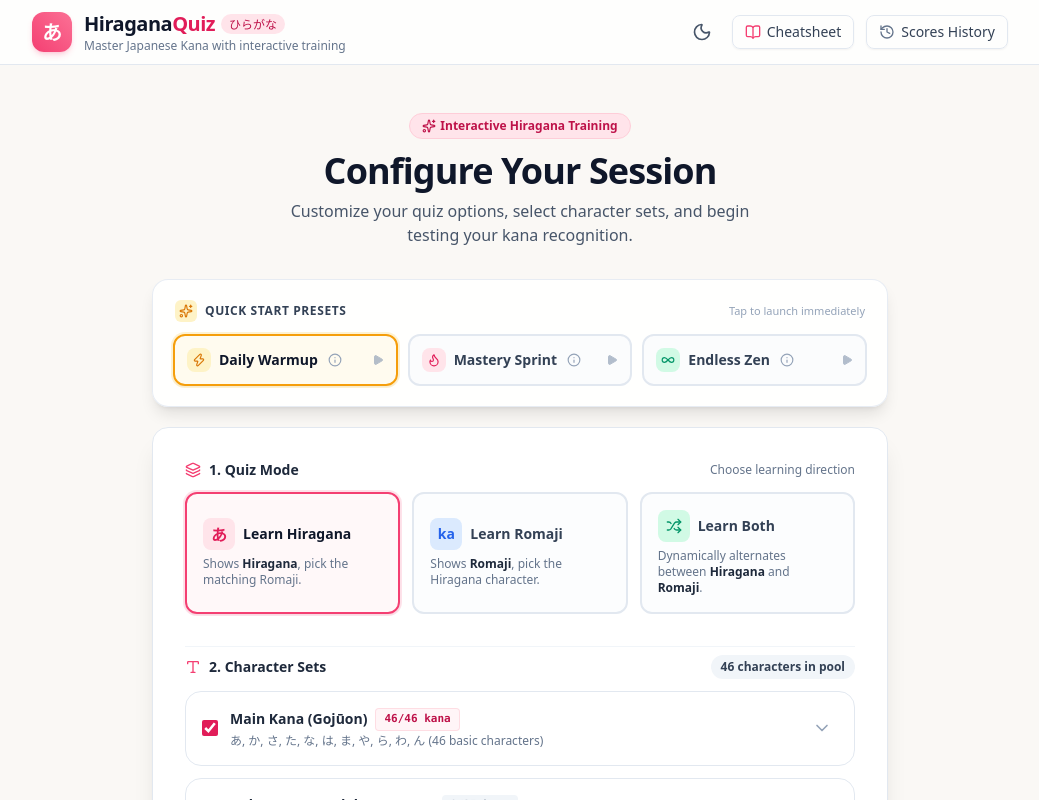
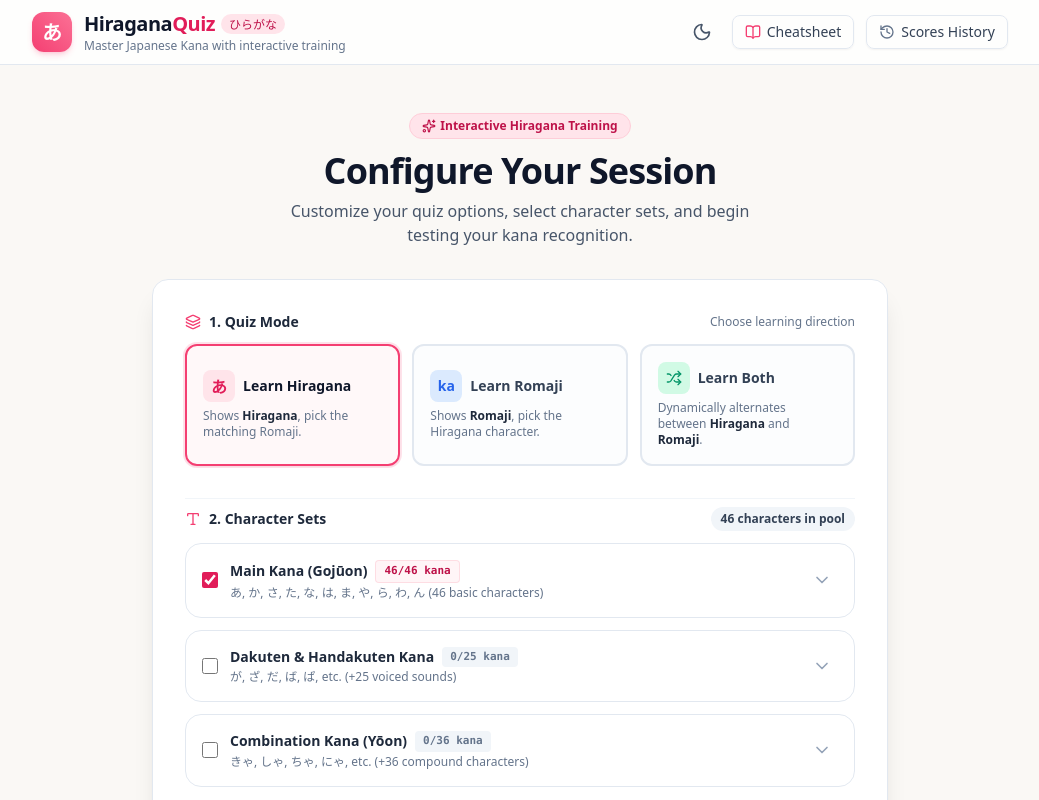
Before and after one commit to Baltair/hiragana-quizz, a React (Vite) app: page / in a window 1280 px wide. Shown: the top 800 px of the page, without its empty margins (120-1159 px from the left). Built offline with nearby package versions, Linux system fonts and the light colour scheme; a web font is replaced by a local one.

Commit message:
refactor: remove quick start presets from quiz setup

```diff
--- a/src/App.tsx
+++ b/src/App.tsx
@@ -369,7 +369,7 @@ export const App: React.FC = () => {
           <QuizSetup
             config={config}
             onChangeConfig={handleConfigChange}
-            onStartQuiz={(presetConfig) => handleStartQuiz(undefined, undefined, presetConfig)}
+            onStartQuiz={() => handleStartQuiz()}
             onOpenCheatsheet={() => setIsCheatsheetOpen(true)}
             onOpenHistory={() => setIsHistoryOpen(true)}
           />
--- a/src/components/QuizSetup.tsx
+++ b/src/components/QuizSetup.tsx
@@ -3,7 +3,6 @@ import { QuizConfig, QuizMode, KanaCategory } from '../types';
 import {
   playKanaSound,
   SUBSETS_BY_CATEGORY,
-  ALL_SUBSET_IDS,
   MAIN_SUBSET_IDS,
   DAKUTEN_SUBSET_IDS,
   COMBINATION_SUBSET_IDS,
@@ -21,7 +20,6 @@ import {
   Shuffle,
   Zap,
   Flame,
-  Info,
   Volume2,
   ChevronDown,
   CheckCircle2,
@@ -36,7 +34,7 @@ import {
 interface QuizSetupProps {
   config: QuizConfig;
   onChangeConfig: (newConfig: QuizConfig) => void;
-  onStartQuiz: (overrideConfig?: QuizConfig) => void;
+  onStartQuiz: () => void;
   onOpenCheatsheet: () => void;
   onOpenHistory: () => void;
 }
@@ -172,55 +170,6 @@ export const QuizSetup: React.FC<QuizSetupProps> = ({
     onChangeConfig({ ...config, rounds: clamped });
   };
 
-  // Predefined Quick-Start configurations with explicit sub-sets
-  const WARMUP_CONFIG: QuizConfig = {
-    rounds: 10,
-    choicesCount: 4,
-    includeDakuten: false,
-    includeCombination: false,
-    mode: 'learn_char',
-    selectedSubsets: MAIN_SUBSET_IDS,
-  };
-
-  const SPRINT_CONFIG: QuizConfig = {
-    rounds: 25,
-    choicesCount: 6,
-    includeDakuten: true,
-    includeCombination: true,
-    mode: 'learn_both',
-    selectedSubsets: ALL_SUBSET_IDS,
-  };
-
-  const ZEN_CONFIG: QuizConfig = {
-    rounds: 0,
-    choicesCount: 4,
-    includeDakuten: false,
-    includeCombination: false,
-    mode: 'learn_char',
-    selectedSubsets: MAIN_SUBSET_IDS,
-  };
-
-  const areSubsetsMatching = (a: string[], b: string[]) =>
-    a.length === b.length && a.every((id) => b.includes(id));
-
-  // Preset match checks for active styling
-  const isWarmup =
-    config.rounds === 10 &&
-    config.choicesCount === 4 &&
-    config.mode === 'learn_char' &&
-    areSubsetsMatching(activeSubsets, MAIN_SUBSET_IDS);
-
-  const isSprint =
-    config.rounds === 25 &&
-    config.choicesCount === 6 &&
-    config.mode === 'learn_both' &&
-    areSubsetsMatching(activeSubsets, ALL_SUBSET_IDS);
-
-  const isZen =
-    config.rounds === 0 &&
-    config.choicesCount === 4 &&
-    config.mode === 'learn_char' &&
-    areSubsetsMatching(activeSubsets, MAIN_SUBSET_IDS);
 
   // Helper to render collapsible category accordion card
   const renderCategoryCard = (
@@ -384,120 +333,6 @@ export const QuizSetup: React.FC<QuizSetupProps> = ({
         </p>
       </div>
 
-      {/* Standalone Quick-Start Presets Card */}
-      <div className="mb-5 bg-white/90 dark:bg-zen-800/90 rounded-2xl p-4 sm:p-5 shadow-lg border border-zen-200/80 dark:border-zen-700/80 backdrop-blur-sm relative z-20">
-        <div className="flex items-center justify-between mb-3 px-0.5">
-          <div className="flex items-center space-x-2">
-            <span className="p-1 rounded-md bg-amber-100 dark:bg-amber-900/50 text-amber-600 dark:text-amber-400">
-              <Sparkles className="w-3.5 h-3.5" />
-            </span>
-            <span className="text-xs font-bold uppercase tracking-wider text-zen-700 dark:text-zen-200">
-              Quick Start Presets
-            </span>
-          </div>
-          <span className="text-[11px] text-zen-400 dark:text-zen-500 font-medium">
-            Tap to launch immediately
-          </span>
-        </div>
-
-        <div className="grid grid-cols-1 sm:grid-cols-3 gap-2.5">
-          {/* Daily Warmup */}
-          <button
-            type="button"
-            onClick={() => onStartQuiz(WARMUP_CONFIG)}
-            className={`group p-2.5 sm:p-3 rounded-xl border-2 text-left transition-all relative hover:z-30 focus-within:z-30 cursor-pointer hover:scale-[1.01] active:scale-[0.99] ${
-              isWarmup
-                ? 'border-amber-500 bg-amber-50/80 dark:bg-amber-500/10 text-zen-900 dark:text-white shadow-sm ring-2 ring-amber-400/20'
-                : 'border-zen-200 dark:border-zen-700 hover:border-amber-300 dark:hover:border-amber-600 bg-zen-50/50 dark:bg-zen-800/40 text-zen-700 dark:text-zen-300 hover:bg-white dark:hover:bg-zen-700/40'
-            }`}
-          >
-            <div className="flex items-center justify-between">
-              <div className="flex items-center space-x-2 min-w-0">
-                <div className="w-6 h-6 rounded-lg bg-amber-100 dark:bg-amber-900/60 text-amber-600 dark:text-amber-300 flex items-center justify-center shrink-0">
-                  <Zap className="w-3.5 h-3.5" />
-                </div>
-                <span className="font-bold text-xs sm:text-sm truncate">Daily Warmup</span>
-                <span
-                  className="relative z-40 inline-flex items-center justify-center text-zen-400 hover:text-zen-600 dark:text-zen-500 dark:hover:text-zen-300 group/info transition-colors cursor-help p-0.5 rounded-full hover:bg-zen-200/50 dark:hover:bg-zen-700/50 shrink-0"
-                  onClick={(e) => e.stopPropagation()}
-                  title="10 rounds • 4 choices • Main Kana"
-                >
-                  <Info className="w-3.5 h-3.5" />
-                  <span className="pointer-events-none absolute bottom-full mb-2 left-1/2 -translate-x-1/2 opacity-0 group-hover/info:opacity-100 transition-opacity duration-150 z-50 px-2.5 py-1 text-[11px] font-medium text-white bg-zen-900 dark:bg-zen-100 dark:text-zen-900 rounded-md shadow-xl whitespace-nowrap drop-shadow-md">
-                    10 rounds • 4 choices • Main Kana
-                    <span className="absolute top-full left-1/2 -translate-x-1/2 border-4 border-transparent border-t-zen-900 dark:border-t-zen-100" />
-                  </span>
-                </span>
-              </div>
-              <Play className="w-3 h-3 text-zen-400 group-hover:text-amber-600 dark:group-hover:text-amber-400 fill-current opacity-70 group-hover:opacity-100 transition-all shrink-0 ml-1" />
-            </div>
-          </button>
-
-          {/* Mastery Sprint */}
-          <button
-            type="button"
-            onClick={() => onStartQuiz(SPRINT_CONFIG)}
-            className={`group p-2.5 sm:p-3 rounded-xl border-2 text-left transition-all relative hover:z-30 focus-within:z-30 cursor-pointer hover:scale-[1.01] active:scale-[0.99] ${
-              isSprint
-                ? 'border-sakura-500 bg-sakura-50/80 dark:bg-sakura-500/10 text-zen-900 dark:text-white shadow-sm ring-2 ring-sakura-400/20'
-                : 'border-zen-200 dark:border-zen-700 hover:border-sakura-300 dark:hover:border-sakura-600 bg-zen-50/50 dark:bg-zen-800/40 text-zen-700 dark:text-zen-300 hover:bg-white dark:hover:bg-zen-700/40'
-            }`}
-          >
-            <div className="flex items-center justify-between">
-              <div className="flex items-center space-x-2 min-w-0">
-                <div className="w-6 h-6 rounded-lg bg-sakura-100 dark:bg-sakura-900/60 text-sakura-600 dark:text-sakura-300 flex items-center justify-center shrink-0">
-                  <Flame className="w-3.5 h-3.5" />
-                </div>
-                <span className="font-bold text-xs sm:text-sm truncate">Mastery Sprint</span>
-                <span
-                  className="relative z-40 inline-flex items-center justify-center text-zen-400 hover:text-zen-600 dark:text-zen-500 dark:hover:text-zen-300 group/info transition-colors cursor-help p-0.5 rounded-full hover:bg-zen-200/50 dark:hover:bg-zen-700/50 shrink-0"
-                  onClick={(e) => e.stopPropagation()}
-                  title="25 rounds • 6 choices • All 107 Kana"
-                >
-                  <Info className="w-3.5 h-3.5" />
-                  <span className="pointer-events-none absolute bottom-full mb-2 left-1/2 -translate-x-1/2 opacity-0 group-hover/info:opacity-100 transition-opacity duration-150 z-50 px-2.5 py-1 text-[11px] font-medium text-white bg-zen-900 dark:bg-zen-100 dark:text-zen-900 rounded-md shadow-xl whitespace-nowrap drop-shadow-md">
-                    25 rounds • 6 choices • All 107 Kana
-                    <span className="absolute top-full left-1/2 -translate-x-1/2 border-4 border-transparent border-t-zen-900 dark:border-t-zen-100" />
-                  </span>
-                </span>
-              </div>
-              <Play className="w-3 h-3 text-zen-400 group-hover:text-sakura-600 dark:group-hover:text-sakura-400 fill-current opacity-70 group-hover:opacity-100 transition-all shrink-0 ml-1" />
-            </div>
-          </button>
-
-          {/* Endless Zen */}
-          <button
-            type="button"
-            onClick={() => onStartQuiz(ZEN_CONFIG)}
-            className={`group p-2.5 sm:p-3 rounded-xl border-2 text-left transition-all relative hover:z-30 focus-within:z-30 cursor-pointer hover:scale-[1.01] active:scale-[0.99] ${
-              isZen
-                ? 'border-emerald-500 bg-emerald-50/80 dark:bg-emerald-500/10 text-zen-900 dark:text-white shadow-sm ring-2 ring-emerald-400/20'
-                : 'border-zen-200 dark:border-zen-700 hover:border-emerald-300 dark:hover:border-emerald-600 bg-zen-50/50 dark:bg-zen-800/40 text-zen-700 dark:text-zen-300 hover:bg-white dark:hover:bg-zen-700/40'
-            }`}
-          >
-            <div className="flex items-center justify-between">
-              <div className="flex items-center space-x-2 min-w-0">
-                <div className="w-6 h-6 rounded-lg bg-emerald-100 dark:bg-emerald-900/60 text-emerald-600 dark:text-emerald-300 flex items-center justify-center shrink-0">
-                  <Infinity className="w-3.5 h-3.5" />
-                </div>
-                <span className="font-bold text-xs sm:text-sm truncate">Endless Zen</span>
-                <span
-                  className="relative z-40 inline-flex items-center justify-center text-zen-400 hover:text-zen-600 dark:text-zen-500 dark:hover:text-zen-300 group/info transition-colors cursor-help p-0.5 rounded-full hover:bg-zen-200/50 dark:hover:bg-zen-700/50 shrink-0"
-                  onClick={(e) => e.stopPropagation()}
-                  title="Infinite practice • 4 choices • Relaxed pace"
-                >
-                  <Info className="w-3.5 h-3.5" />
-                  <span className="pointer-events-none absolute bottom-full mb-2 left-1/2 -translate-x-1/2 opacity-0 group-hover/info:opacity-100 transition-opacity duration-150 z-50 px-2.5 py-1 text-[11px] font-medium text-white bg-zen-900 dark:bg-zen-100 dark:text-zen-900 rounded-md shadow-xl whitespace-nowrap drop-shadow-md">
-                    Infinite practice • Relaxed pace
-                    <span className="absolute top-full left-1/2 -translate-x-1/2 border-4 border-transparent border-t-zen-900 dark:border-t-zen-100" />
-                  </span>
-                </span>
-              </div>
-              <Play className="w-3 h-3 text-zen-400 group-hover:text-emerald-600 dark:group-hover:text-emerald-400 fill-current opacity-70 group-hover:opacity-100 transition-all shrink-0 ml-1" />
-            </div>
-          </button>
-        </div>
-      </div>
 
       <div className="bg-white dark:bg-zen-800/90 rounded-2xl shadow-xl border border-zen-200 dark:border-zen-700 overflow-hidden backdrop-blur-sm">
         <div className="p-4 sm:p-6 md:p-8 space-y-6 sm:space-y-8">
```
Also changed, not shown: 1 other file (tests, documents, lock files or other folders).
